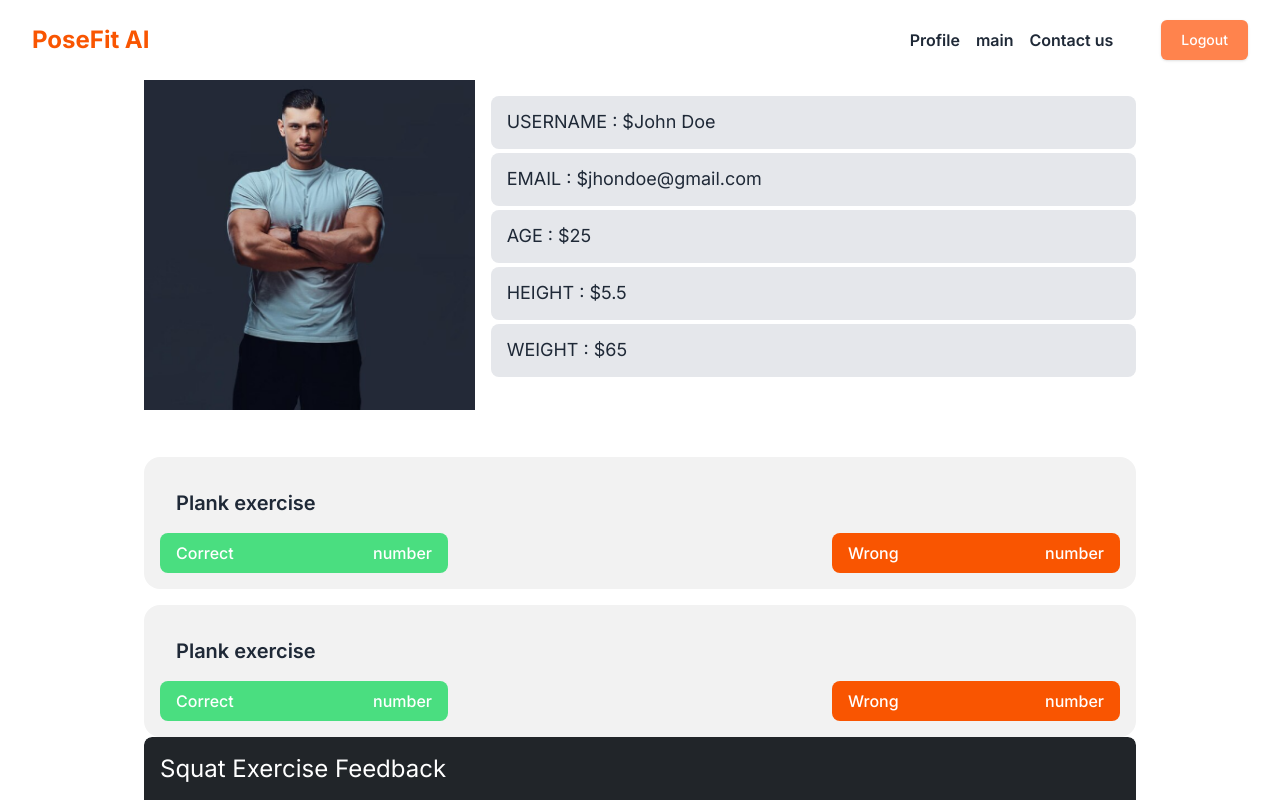
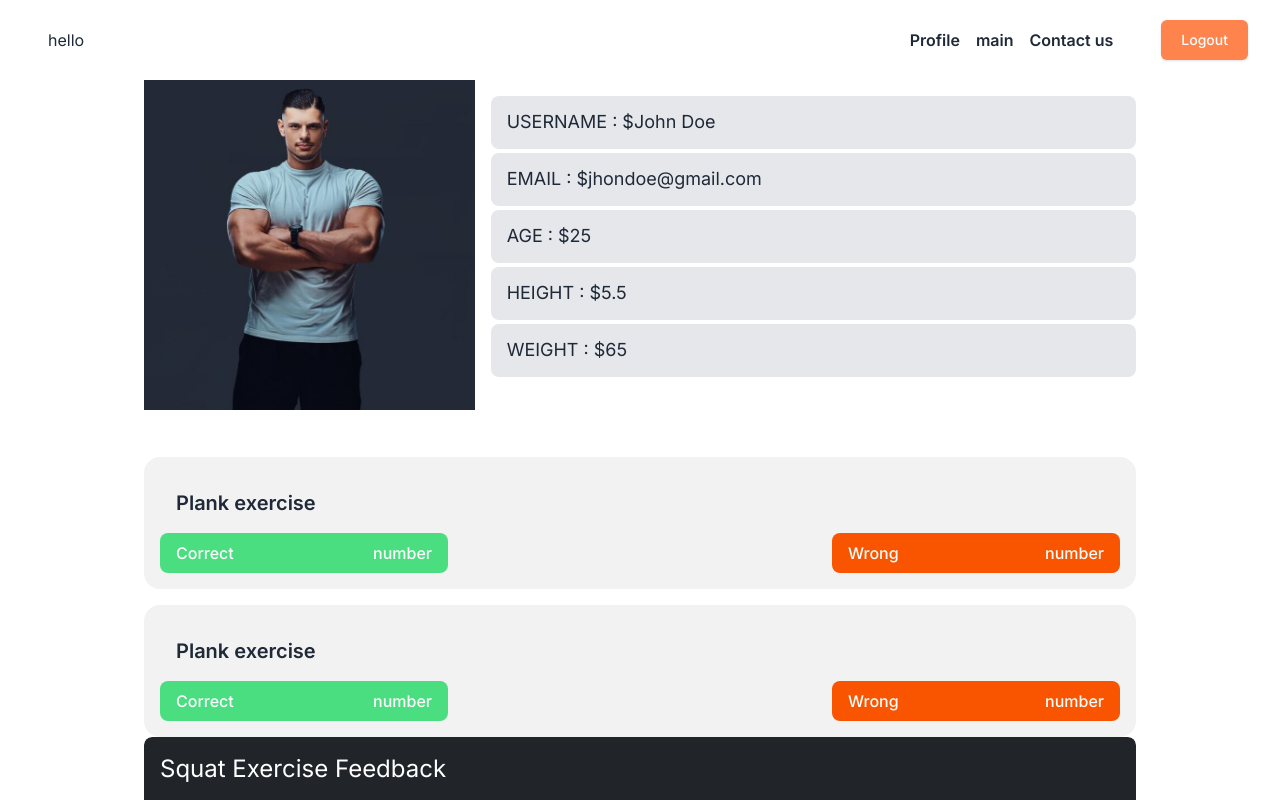
Before and after one commit to Mr-Shafique/PoseFit_AI, a React (Create React App) app: page /profile in a window 1280 px wide. Shown: the top 800 px of the page. Built offline with nearby package versions, Linux system fonts and the light colour scheme.

Commit message:
some new changes to navbar

```diff
--- a/src/components/Hero.jsx
+++ b/src/components/Hero.jsx
@@ -24,7 +24,7 @@ export default function Hero() {
                                 <div className="md:w-[70%] w-[100%] text-center ">
                                     <span className="font-extralight tracking-widest sm:text-[5rem] md:text-[7rem] lg:text-[10rem] text-[5rem] font-BebasNeue text-wrap">
                                         WORKOUT <br /> WITH
-                                    <Link to={"/signup"} className="text-white"> <u>AI</u></Link>
+                                    <span  className="text-white"> <u>AI</u></span>
                                     </span>
                                     <p className="font-inter text-lg text-white">
                                     Unleash Your Inner Strength: Elevate Your Fitness Journey with AI-Powered Pose Perfection!                                    </p>
--- a/src/components/Nav.jsx
+++ b/src/components/Nav.jsx
@@ -21,15 +21,12 @@ export default function Nav() {
 
     <>
 
-      <div className=" z-20 sticky top-0 flex  ">
+      <div className=" z-20 sticky top-0 flex   ">
 
-        <div className="md:px-8 w-full   bg-white ">
+        <div className="w-full    bg-white md:px-8">
           <div className="flex h-20 items-center  justify-between ">
-            <div>
-              <Link to="/main" className="flex items-center gap-2">
-                {/* <img src="./images/PoseFit (2).png" alt="logo" className="w-12 h-12" /> */}
-                <span className="text-[#f95501] font-bold text-2xl">PoseFit AI </span>
-              </Link>
+            <div className=" md:flex md:items-center  ml-4 absolute md:gap-12">
+              <span>hello</span>
             </div>
 
             <div className="md:flex flex-1 justify-end  md:items-center relative md:gap-12">
```
